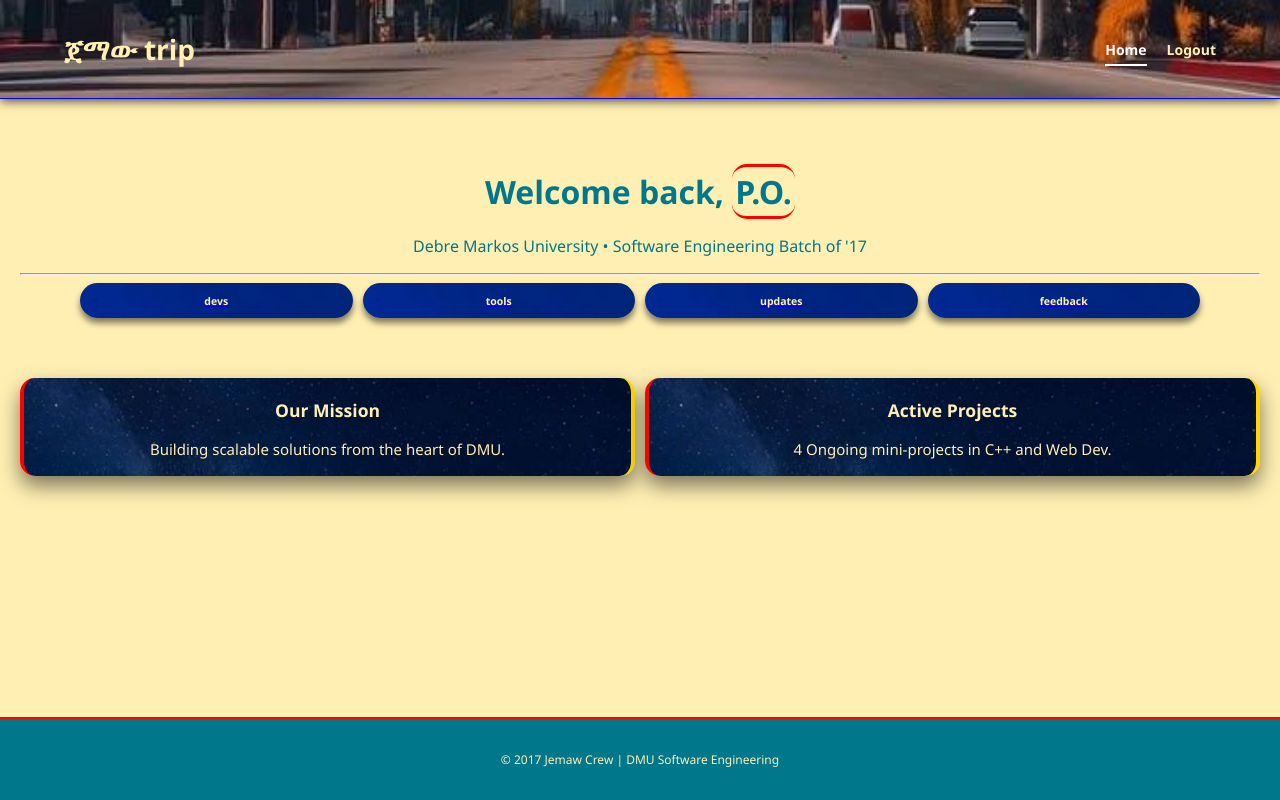
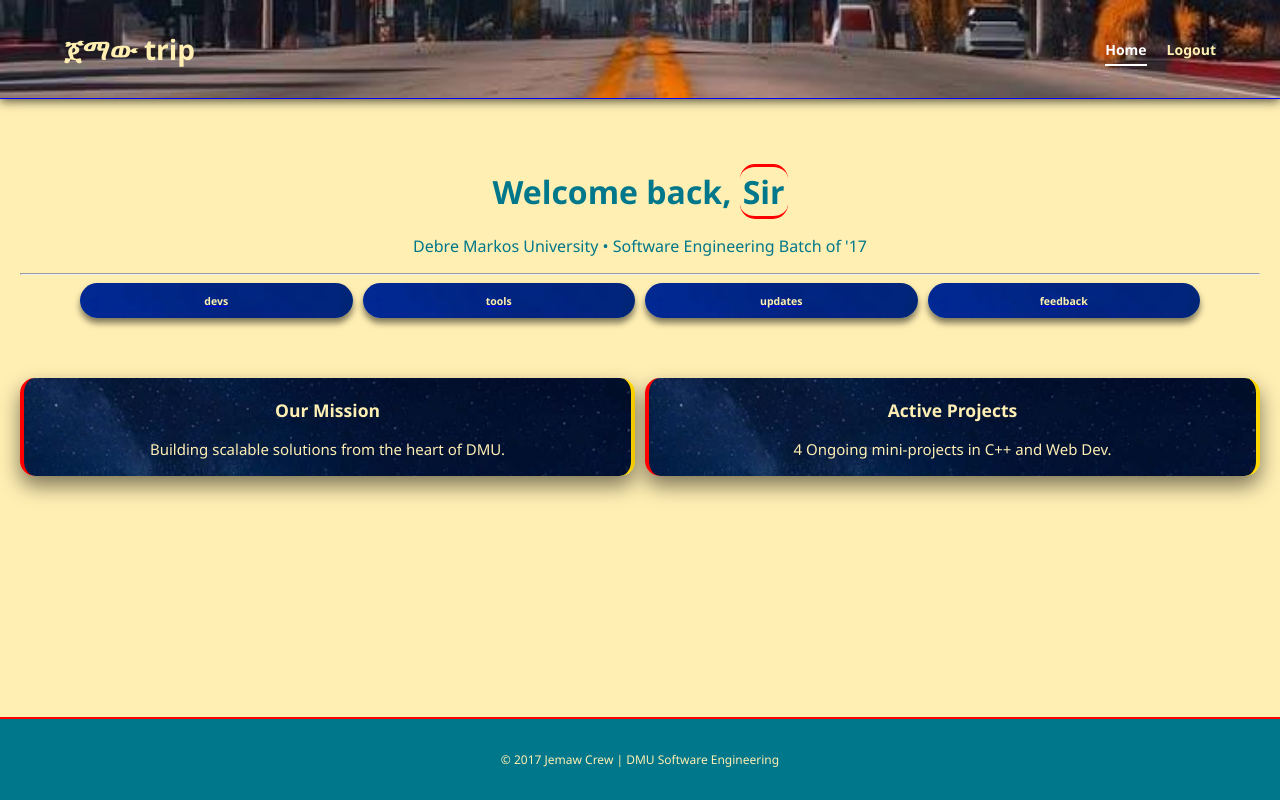
Before and after one commit to duduonenine/jemaw, a plain HTML site: page home.html in a window 1280 px wide. Drawn offline with Linux system fonts and the light colour scheme.

Commit message:
Update home.html

```diff
--- a/home.html
+++ b/home.html
@@ -18,7 +18,7 @@
     </nav>
 
     <main class="hero">
-    <h1>Welcome back, <span class="highlight">P.O.</span></h1>
+    <h1>Welcome back, <span class="highlight">Sir</span></h1>
     <p>Debre Markos University • Software Engineering Batch of '17</p>
     <hr>
 
```
